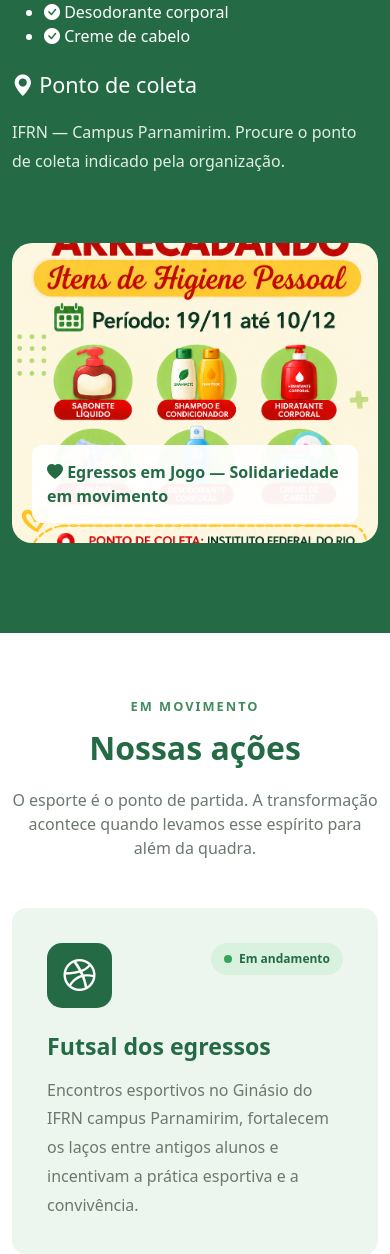
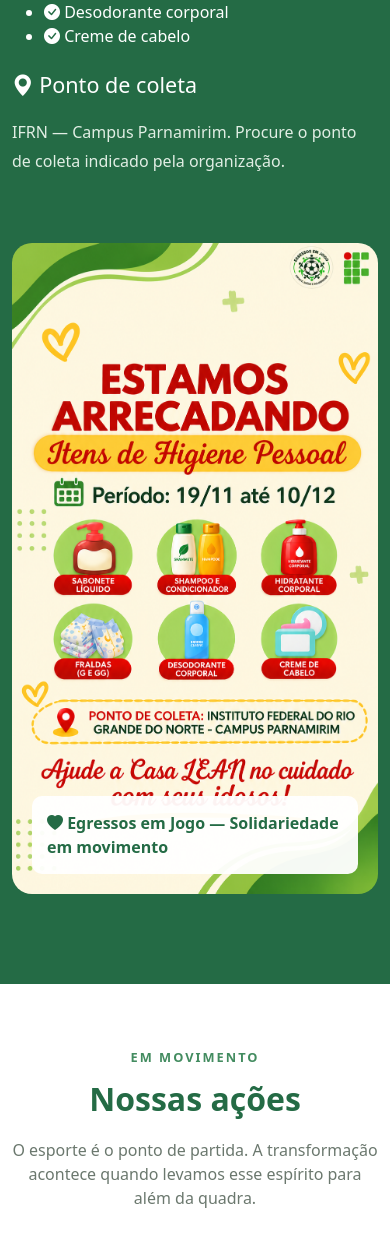
Before and after one commit to Lucas-lopes-oliveira/Egressos-Em-Jogo, a Flask app: page / in a window 390 px wide. Shown: the part 4090-5344 px from the top of the page. Run offline with Flask 3, Linux system fonts and the light colour scheme.

Commit message:
ajuste responsividade

```diff
--- a/app/static/css/style.css
+++ b/app/static/css/style.css
@@ -747,10 +747,6 @@ body {
         font-size: 2rem;
     }
 
-    .campanha-image {
-        height: 300px;
-    }
-
     .contato-section h2 {
         font-size: 2rem;
     }
```
